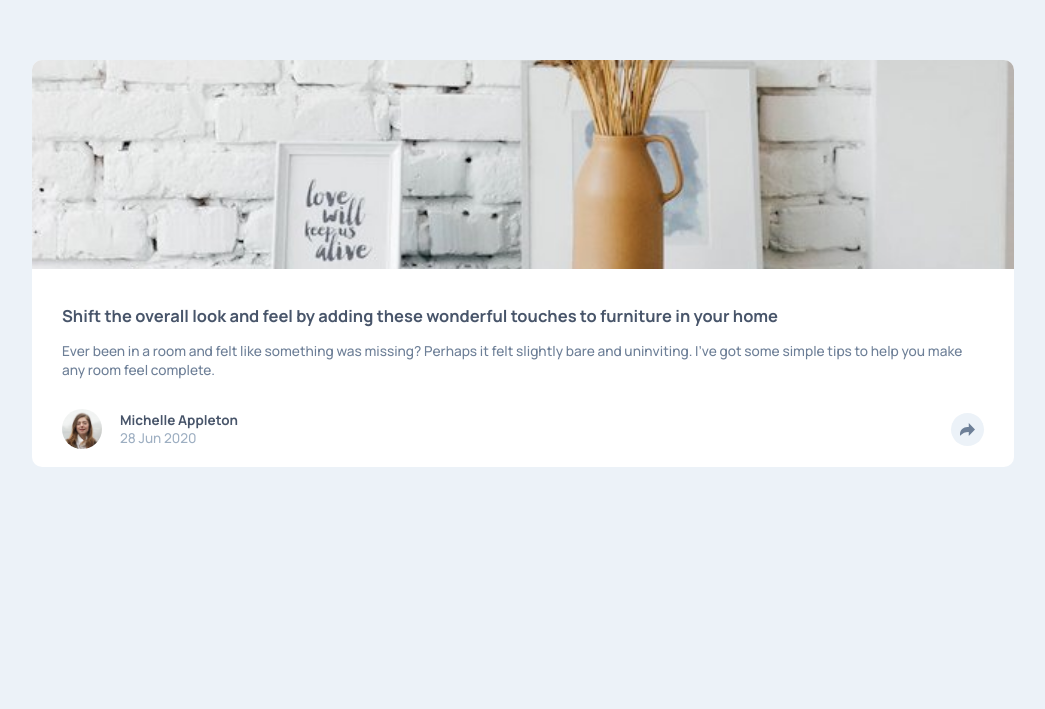
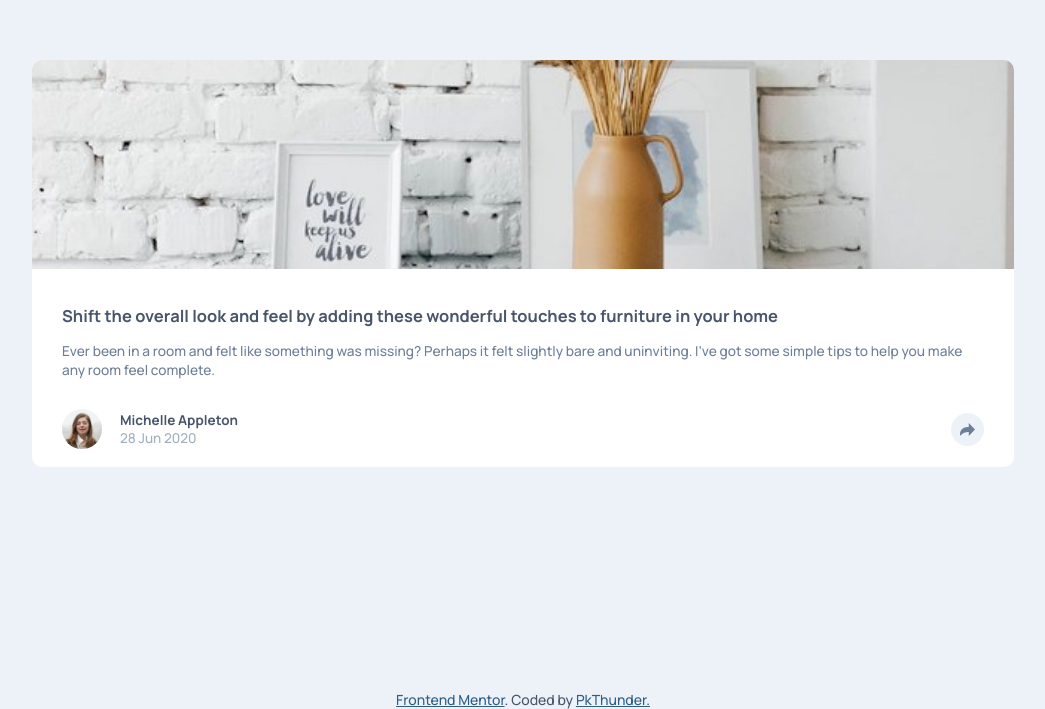
Before and after one commit to pkthunder87/article-preview, a React (Vite) app: page / in a window 1280 px wide. Shown: the part 163-872 px from the top of the page, without its empty margins (117-1162 px from the left). Built offline with nearby package versions, Linux system fonts and the light colour scheme.

Commit message:
Feat: Add Attribution component

```diff
--- a/src/App.jsx
+++ b/src/App.jsx
@@ -5,6 +5,7 @@ import ArticleInfo from "./components/ArticleInfo";
 import ArticleProfile from "./components/ArticleProfile";
 import "./sass/main.scss";
 import ArticleShare from "./components/ArticleShare";
+import Attribution from "./components/Attribution";
 
 function App() {
   const [showShare, setShowShare] = useState(false);
@@ -17,6 +18,7 @@ function App() {
 
   if (isMobile)
     return (
+      <div>
         <AppLayout>
           <div className="article">
             <ArticleImage />
@@ -28,10 +30,13 @@ function App() {
             )}
           </div>
         </AppLayout>
+        <Attribution />
+      </div>
     );
 
   if (!isMobile)
     return (
+      <div>
         <AppLayout>
           <div className="article">
             <ArticleImage />
@@ -40,6 +45,8 @@ function App() {
             {showShare && <ArticleShare setShowShare={setShowShare} />}
           </div>
         </AppLayout>
+        <Attribution />
+      </div>
     );
 }
 
--- /dev/null
+++ b/src/components/Attribution.jsx
@@ -0,0 +1,23 @@
+function Attribution() {
+  return (
+    <div className="attribution">
+      <a
+        target="_blank"
+        rel="noreferrer"
+        href="https://www.frontendmentor.io/challenges/article-preview-component-dYBN_pYFT"
+      >
+        Frontend Mentor
+      </a>
+      . Coded by{" "}
+      <a
+        target="_blank"
+        rel="noreferrer"
+        href="https://github.com/pkthunder87/article-preview"
+      >
+        PkThunder.
+      </a>
+    </div>
+  );
+}
+
+export default Attribution;
--- a/src/sass/_layout.scss
+++ b/src/sass/_layout.scss
@@ -28,13 +28,14 @@
   text-align: center;
 
   text-wrap: balance;
+  color: hsl(var(--color-dark-grayish-blue));
 
   @media (min-width: 500px) {
   }
 }
 
 .attribution a {
-  color: hsl(var(--color-orange));
+  color: hsl(207deg, 49%, 35%);
 }
 
 /* =============
```
Lines whose indentation alone changed are shown as unchanged.
